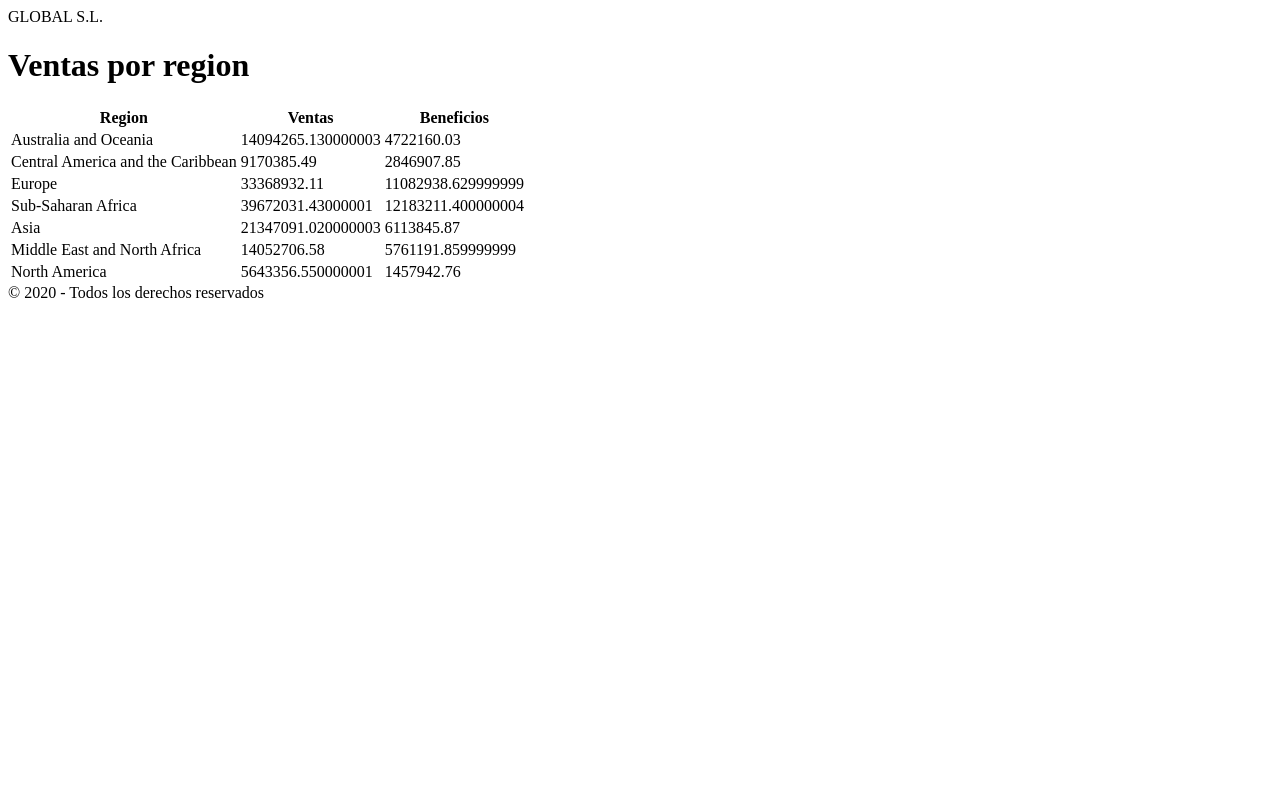
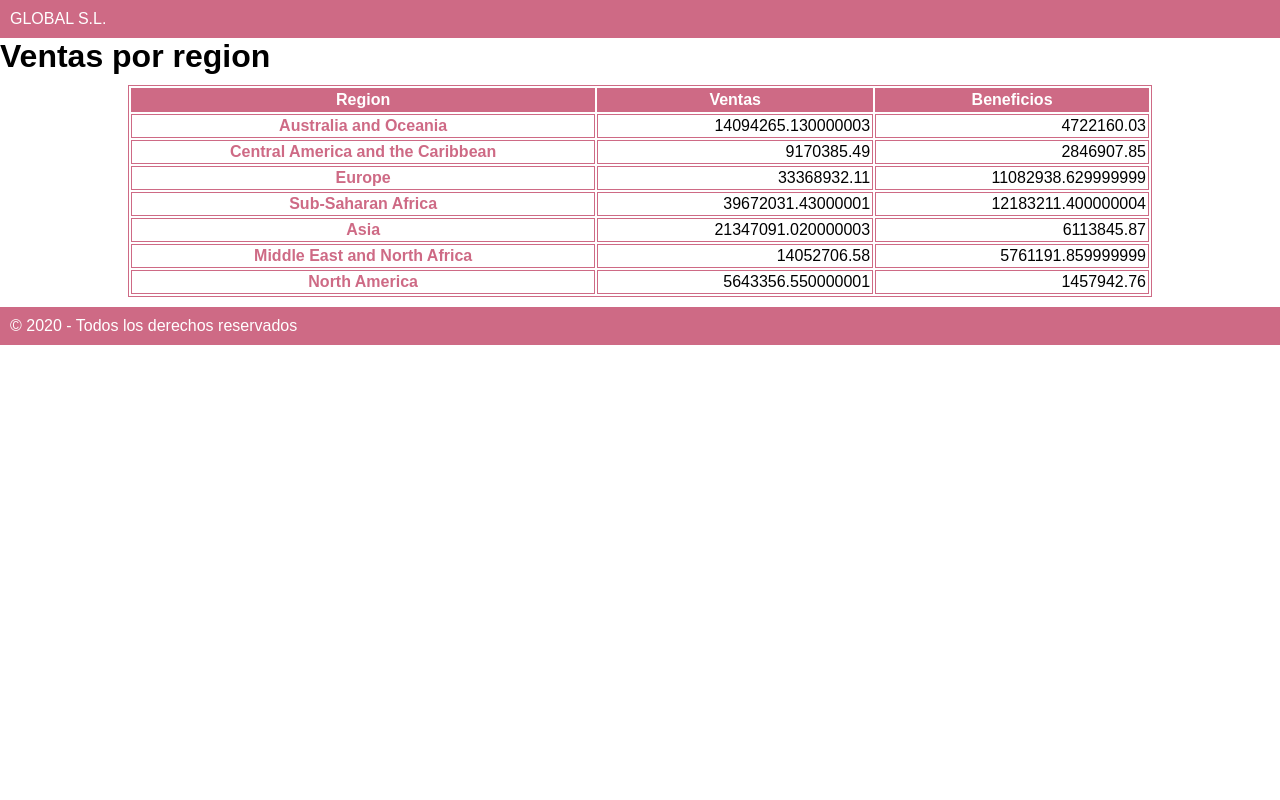
Before and after one commit to mubachergit/kata05_flask_ventas, a Flask app: page / in a window 1280 px wide. Run offline with Flask 2, Linux system fonts and the light colour scheme.

Commit message:
header footer

```diff
--- /dev/null
+++ b/static/styles.css
@@ -0,0 +1,36 @@
+* {
+    padding: 0;
+    margin: 0;
+    font-family: Arial, Helvetica, sans-serif;
+}
+
+header,footer {
+    padding: 10px;
+    background-color:#CE6A85;
+    color:white
+}
+
+table {
+    width: 80%;
+    margin: 10px auto;
+    border :1px solid #CE6A85 ;
+}
+
+td, th {
+    border :1px solid #CE6A85;
+    padding: 2px;
+}
+th {
+    background-color: #CE6A85;
+    color: white;
+}
+
+.region {
+    font-weight: bold;
+    color: #CE6A85;
+    text-align: center;
+}
+
+.numero {
+    text-align: right;
+}
--- a/templates/region.html
+++ b/templates/region.html
@@ -3,6 +3,9 @@
     <meta charset="UTF-8">
     <meta name="viewport" content="width=device-width, initial-scale=1.0">
     <title>GLOBAL S.L</title>
+    <link rel="stylesheet" href="/static/styles.css">
+    <style>
+    </style>
 </head>
 <body>
     <header>
@@ -17,9 +20,9 @@
         </tr>
         {% for region, data in ventas.items() %}
         <tr>
-            <td>{{ region }}</td>
-            <td>{{ data.ingresos }}</td>
-            <td>{{ data.beneficios }}</td>
+            <td class="region">{{ region }}</td>
+            <td class="numero">{{ data.ingresos }}</td>
+            <td class="numero">{{ data.beneficios }}</td>
         </tr>
         {% endfor %}
     </table>
```
